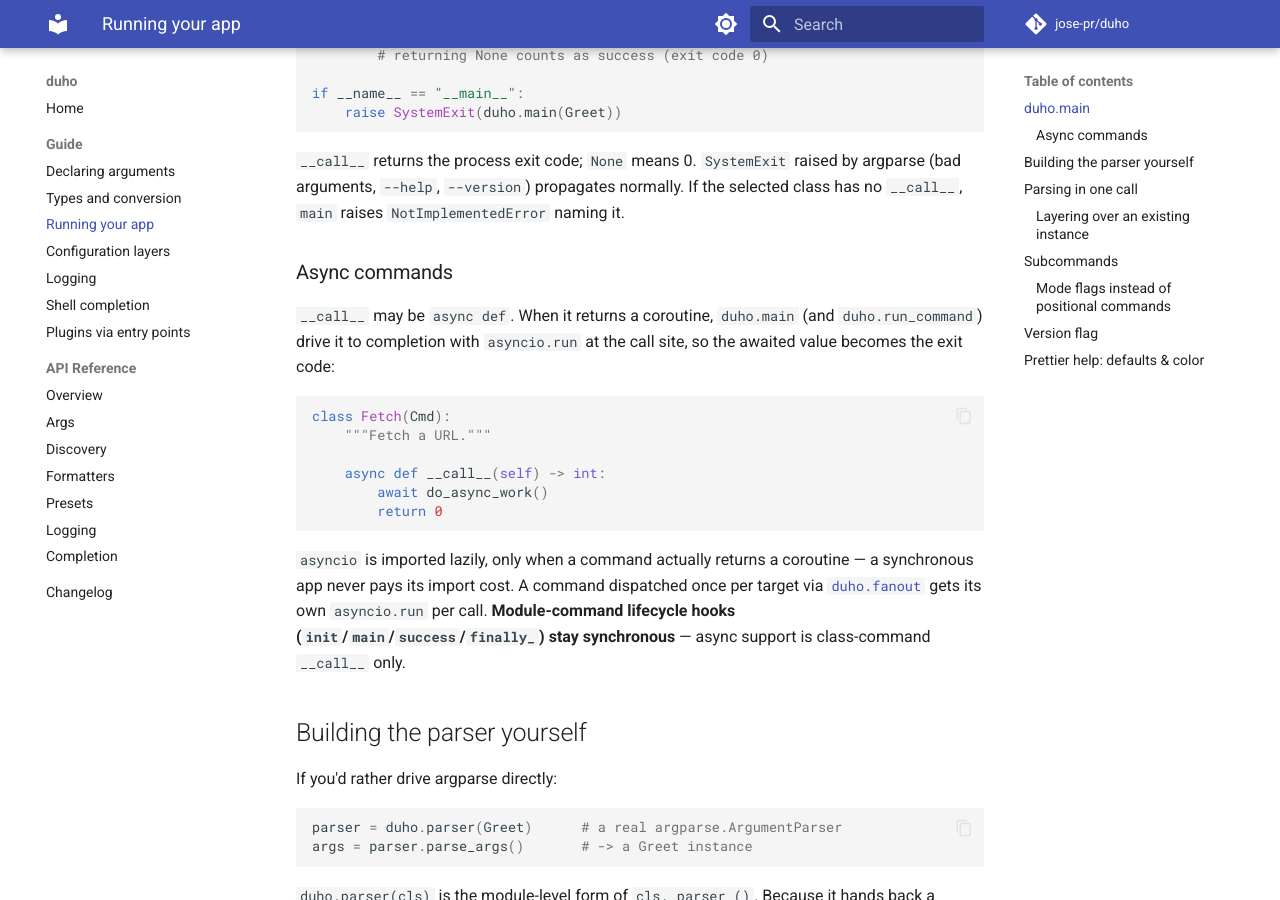
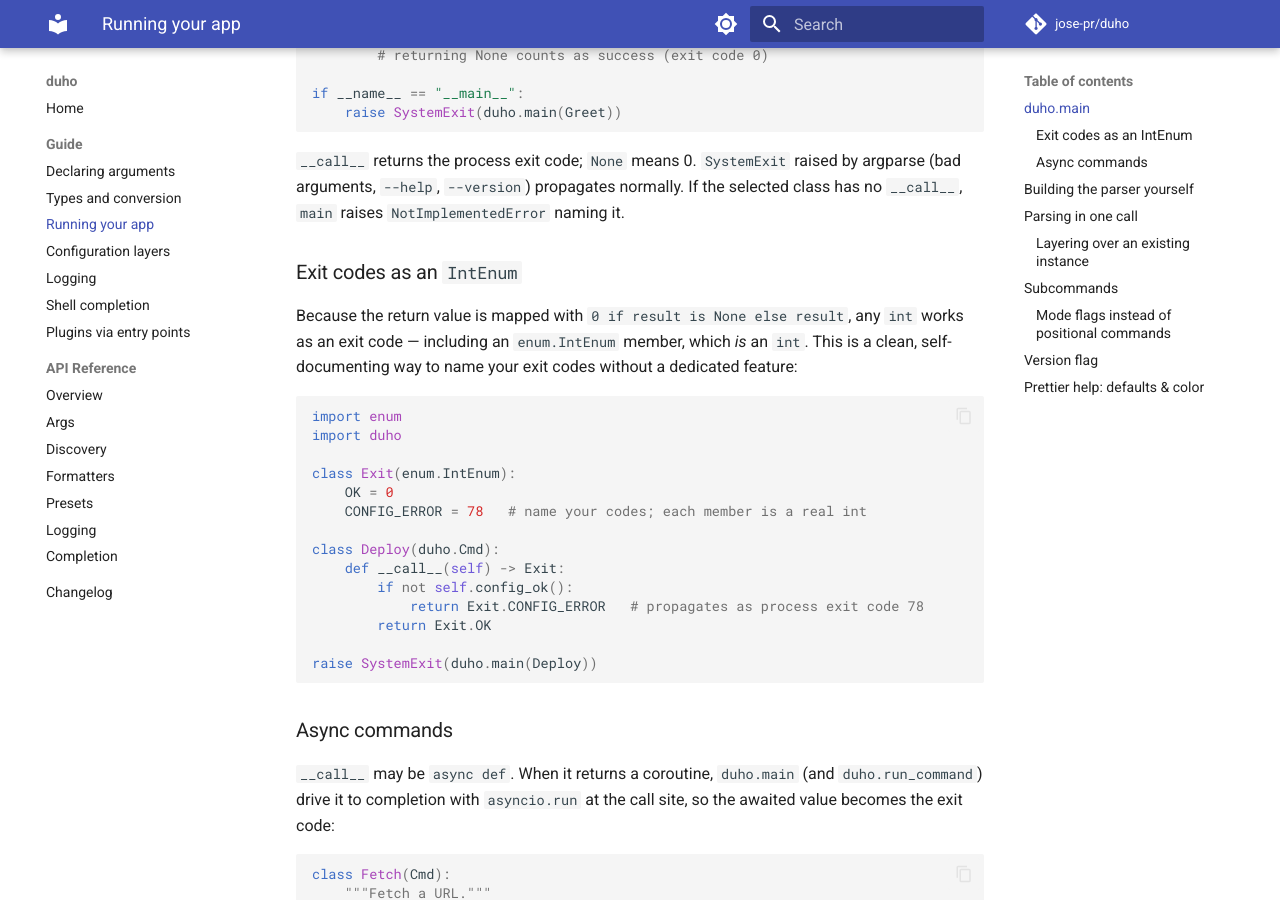
Before and after one commit to jose-pr/duho, an MkDocs documentation site: the page built from docs/guide/running.md, in a window 1280 px wide and 900 px high, scrolled down 542 px. Built offline with MkDocs 1.6.1 and Material for MkDocs 9.7.7, drawn with Linux system fonts in a browser that asks for light colours; comment, search, counter and statistics services are not loaded.

Commit message:
docs: negative-number + IntEnum exit-code notes and regression tests
Apply Plan 04's 'Rejected candidates' doc/test actions:

- Negative-number handling: document that negative values work as option values
  and positionals out of the box (argparse's _negative_number_matcher), with the
  NS(kwargs=...) escape hatch for the rare -1-style flag; add a regression test
  in tests/test_reject_table.py. Notes in README and the types guide.
- Exit-code enum: document using an enum.IntEnum as exit codes (an IntEnum return
  propagates as the process exit code unchanged); add a test and a running-guide
  example.

(The duho.Count() README type-table row was already added in the F1 commit.)

````diff
--- a/docs/guide/running.md
+++ b/docs/guide/running.md
@@ -30,6 +30,30 @@ if __name__ == "__main__":
 `__call__` returns the process exit code; `None` means 0. `SystemExit` raised by
 argparse (bad arguments, `--help`, `--version`) propagates normally. If the
 selected class has no `__call__`, `main` raises `NotImplementedError` naming it.
+
+### Exit codes as an `IntEnum`
+
+Because the return value is mapped with `0 if result is None else result`, any
+`int` works as an exit code — including an `enum.IntEnum` member, which *is* an
+`int`. This is a clean, self-documenting way to name your exit codes without a
+dedicated feature:
+
+```python
+import enum
+import duho
+
+class Exit(enum.IntEnum):
+    OK = 0
+    CONFIG_ERROR = 78   # name your codes; each member is a real int
+
+class Deploy(duho.Cmd):
+    def __call__(self) -> Exit:
+        if not self.config_ok():
+            return Exit.CONFIG_ERROR   # propagates as process exit code 78
+        return Exit.OK
+
+raise SystemExit(duho.main(Deploy))
+```
 
 ### Async commands
 
````
Also changed, not shown: CHANGELOG.md (+9 -0 lines), README.md (+5 -0 lines), docs/guide/types.md (+12 -0 lines), 1 other file.
